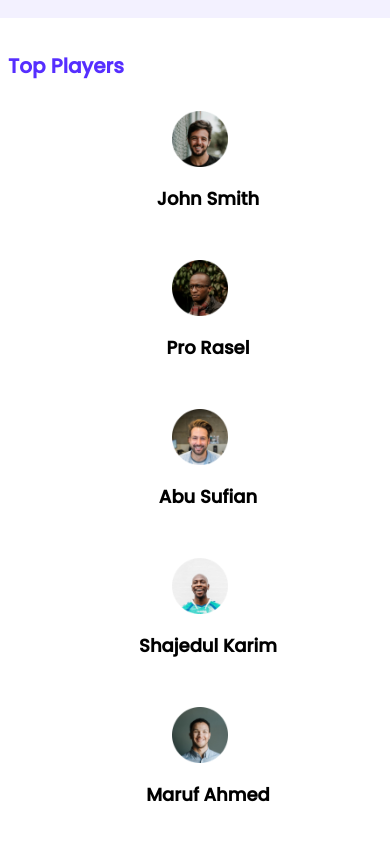
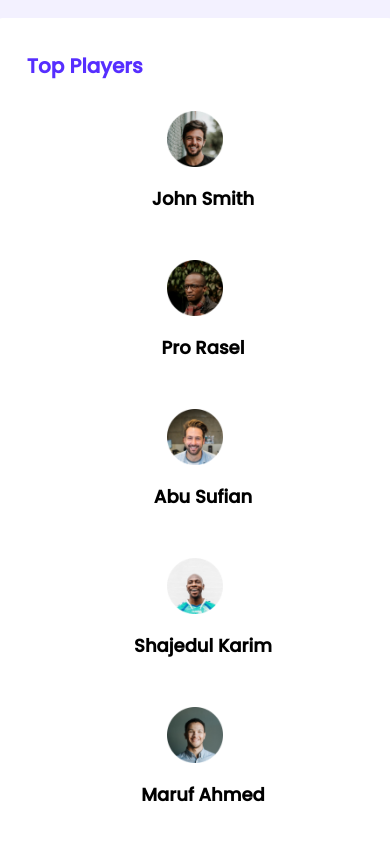
Before and after one commit to masharzy/leader-board-css3, a plain HTML site: page index.html in a window 390 px wide. Shown: the top 844 px of the page. Drawn offline with Linux system fonts and the light colour scheme.

Commit message:
Responsiveness Finished

```diff
--- a/styles/style.css
+++ b/styles/style.css
@@ -163,21 +163,17 @@ top blog styles
 
 @media only screen and (max-width:850px){
     .container{
-        width: 100%;
+        width: 90%;
     }
-    .players{
-        grid-template-columns: repeat(2,1fr);
-        margin-left: 10px;
+    .blogs,.courses,.players{
+        grid-template-columns: repeat(1,1fr);
     }
-    .blogs,.courses{
-        grid-template-columns: repeat(1,1fr);
-        margin-left: 10px;
+    .player{
+        flex-direction: column;
     }
+
 }
 @media only screen and (max-width:450px){
-    .players{
-        grid-template-columns: repeat(1,1fr);
-    }
     .player,.blog{
         flex-direction: column;
     }
```
